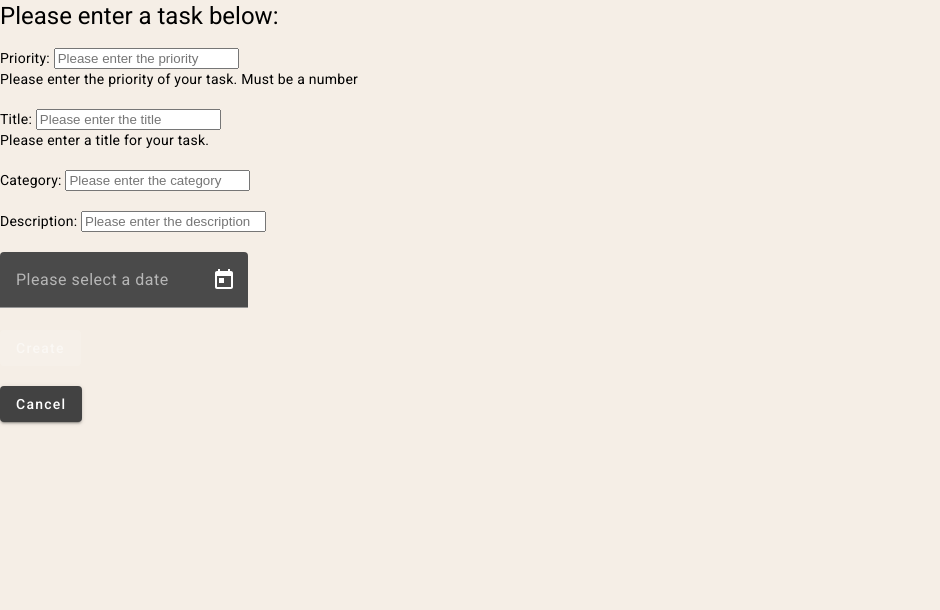
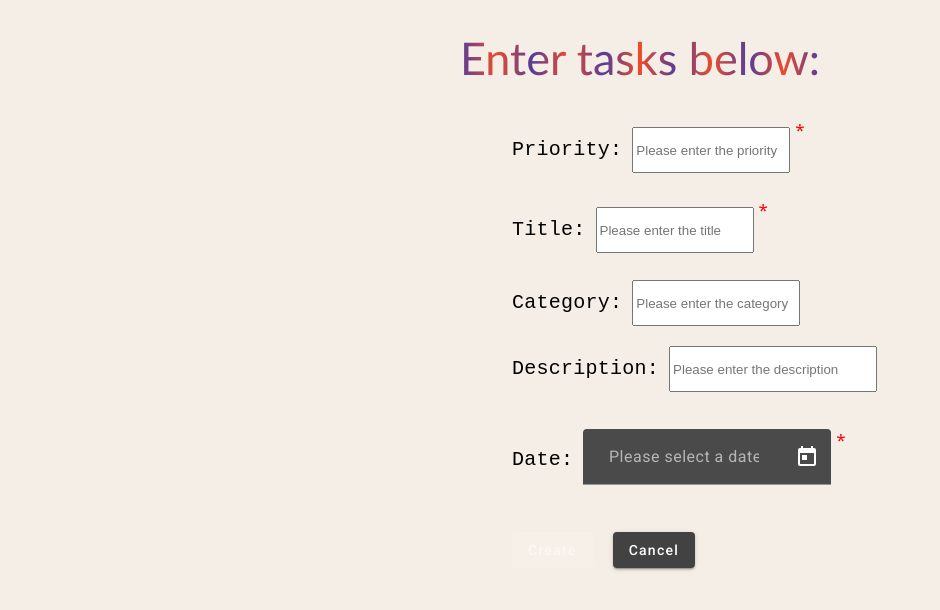
Before and after one commit to cng04/Task-Manager, an Angular app in the folder angular/: page /toDoForm in a window 1280 px wide. Shown: the top 610 px of the page, without its empty margins (0-940 px from the left). Built offline with nearby package versions, Linux system fonts and the light colour scheme.

Commit message:
Styled todo form component

```diff
--- a/angular/src/app/view/to-do-form/to-do-form.component.html
+++ b/angular/src/app/view/to-do-form/to-do-form.component.html
@@ -1,31 +1,64 @@
-<h1>Please enter a task below:</h1>
-
-<form [formGroup]="taskForm" (ngSubmit)="onSubmit()">
+<div class="title-container">
+    <header class="title-header">
+        <h1 class="title-text">Enter tasks below:</h1>
+    </header>
+    <div>
+        <form class="form-container" [formGroup]="taskForm" (ngSubmit)="onSubmit()">
+            <!-- <div class="error-message-container">
+                <div class="error-message" *ngIf="form['priority'].errors?.['required']"> Please enter the priority of your task. It must be a number:</div>
+            </div> -->
+            <div class="form-field">
                 <label for="priority" class="form-label"> Priority: </label>
                 <input type="text" formControlName="priority" class="form-control" placeholder="Please enter the priority"><br>
-        <div *ngIf="form['priority'].errors?.['required']"> Please enter the priority of your task. Must be a number </div><br>
+                <div class="error-message" *ngIf="form['priority'].errors?.['required']">*</div>
+            </div>
 
+            <!-- <div class="error-message-container">
+                <div class="error-message" *ngIf="form['title'].errors?.['required']"> Please enter a title for your task:</div>
+            </div> -->
+
+            <div class="form-field">
                 <label for="title" class="form-label"> Title: </label>
                 <input type="text" formControlName="title" class="form-control" placeholder="Please enter the title"><br>
-        <div *ngIf="form['title'].errors?.['required']"> Please enter a title for your task.</div><br>
+                <div class="error-message" *ngIf="form['title'].errors?.['required']">*</div>
+            </div>
 
+            <div class="form-field">
                 <label for="category" class="form-label"> Category: </label>
-        <input type="text" formControlName="category" class="form-control" placeholder="Please enter the category"><br><br>
+                <input type="text" id="category" formControlName="category" class="form-control" placeholder="Please enter the category"><br>
+            </div>
 
+            <div class="form-field">
                 <label for="description" class="form-label"> Description: </label>
-        <input type="text" formControlName="description" class="form-control" placeholder="Please enter the description"><br><br>
+                <input type="text" id="description" formControlName="description" class="form-control" placeholder="Please enter the description"><br>
+            </div>
 
+
+            <!-- <div class="error-message-container">
+                <div class="error-message" *ngIf="form['date'].errors?.['required']"> Please enter a date of completion for your task:</div>
+            </div> -->
+
+            <div class="form-field">
+                <label> Date: </label>
+                <div class="date-container">
                     <mat-form-field class="example-full-width" appearance="fill">
                         <input matInput [matDatepicker]="picker" formControlName="date" class="form-control" placeholder="Please select a date">
                         <mat-datepicker-toggle matSuffix [for]="picker"></mat-datepicker-toggle>
                         <mat-datepicker #picker></mat-datepicker>
                     </mat-form-field>
+                </div>
+                <div class="error-message" *ngIf="form['date'].errors?.['required']">*</div>
+
+            </div>
 
 
             <!-- <label for="date" class="form-label"> Date: </label>
                 <input type="text" formControlName="date" class="form-control" placeholder="Please enter the date"><br>
                 <div *ngIf="form['date'].errors?.['required']"> Please enter the date you want to complete your task by.</div><br> -->
 
+            <div class="button-container">
+                <div class="buttons">
+                    <div class="save-button">
                         <div *ngIf="!submitted">
                             <button mat-raised-button [disabled]="taskForm.invalid" type="submit"> Create </button>
                         </div>
@@ -34,8 +67,17 @@
                             <button mat-raised-button [disabled]="taskForm.invalid" type="submit"> Save </button>
                         </div>
 
-    <br><button mat-raised-button routerLink="/toDoList"> Cancel </button>
+                    </div>
+                    <div class="cancel-button">
+                        <button mat-raised-button routerLink="/toDoList"> Cancel </button>
+                    </div>
+                </div>
+            </div>
         </form>
+    </div>
+</div>
+
+
 
 <!-- <div *ngIf="edit">
     <span></span>
--- a/angular/src/app/view/to-do-form/to-do-form.component.scss
+++ b/angular/src/app/view/to-do-form/to-do-form.component.scss
@@ -0,0 +1,99 @@
+.title-container {
+    display: flex;
+    flex-direction: column;
+}
+
+.title-header {
+    margin-top: 30px;
+    display: flex;
+    justify-content: center;
+    align-items: center;
+    height: 70px;
+}
+
+.title-text {
+    padding-top: 10px;
+    height: 40px;
+    font-size: 45px;
+    font-weight: 550;
+    font-family: 'Gill Sans', 'Gill Sans MT', Calibri, 'Trebuchet MS', sans-serif;
+    background-image: repeating-linear-gradient(to right, #553c9a, #ee4b2b 10%, #553c9a 20%);
+    color: transparent;
+    background-clip: text;
+}
+
+.form-container {
+    display: flex;
+    flex-direction: column;
+}
+
+.form-field {
+    display: flex;
+
+    // justify-content: center;
+    align-items: center;
+    margin-left: 40%;
+    margin-top: 20px;
+}
+
+#category {
+    width: 160px;
+}
+
+#description {
+    width: 200px;
+}
+
+.error-message-container {
+    margin-top: 40px;
+    display: flex;
+    justify-content: center;
+    align-items: center;
+}
+
+.error-message {
+    margin-left: 5px;
+    padding-bottom: 40px;
+    color: red;
+    font-size: 17px;
+    font-family: system-ui, -apple-system, BlinkMacSystemFont, 'Segoe UI', Roboto, Oxygen, Ubuntu, Cantarell, 'Open Sans', 'Helvetica Neue', sans-serif;
+}
+
+label {
+    font-size: 20px;
+    font-family: monospace;
+}
+
+input {
+    margin-left: 10px;
+    height: 40px;
+    width: 150px;
+}
+
+.date-container {
+    margin-left: 10px;
+    padding-top: 17px;
+}
+
+.button-container {
+    margin-top: 25px;
+    display: flex;
+    flex-direction: row;
+}
+
+.buttons {
+    margin-left: 40%;
+    display: flex;
+    flex-direction: row;
+}
+
+.cancel-button {
+    margin-left: 20px;
+}
+
+@media only screen and (min-width: 1920px) {
+    .title-text {
+        margin-right: 50px;
+        font-size: 60px;
+    }
+}
```
Lines whose indentation alone changed are shown as unchanged.
